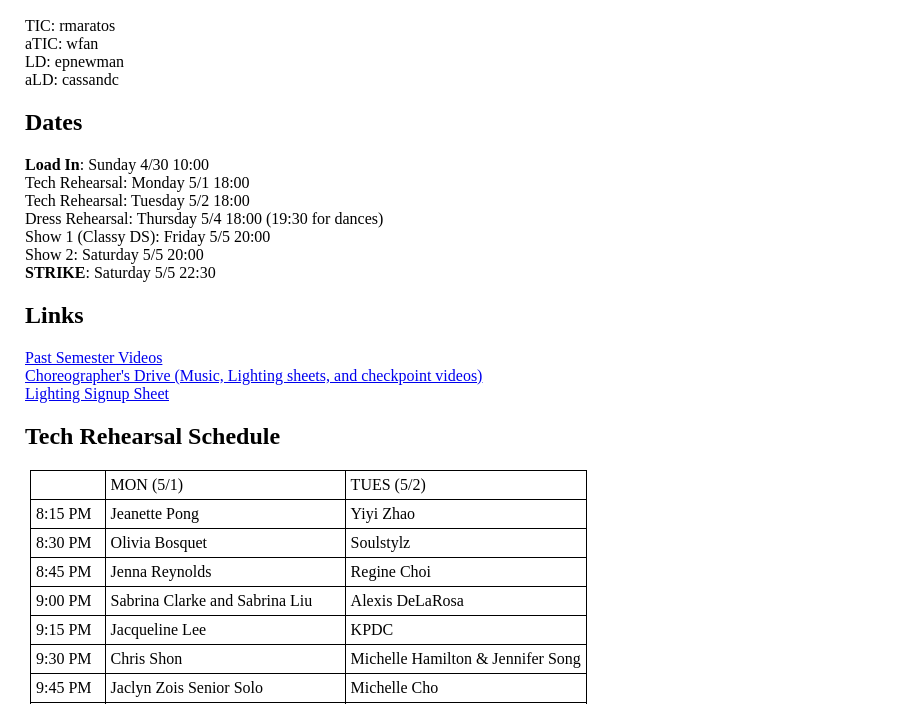
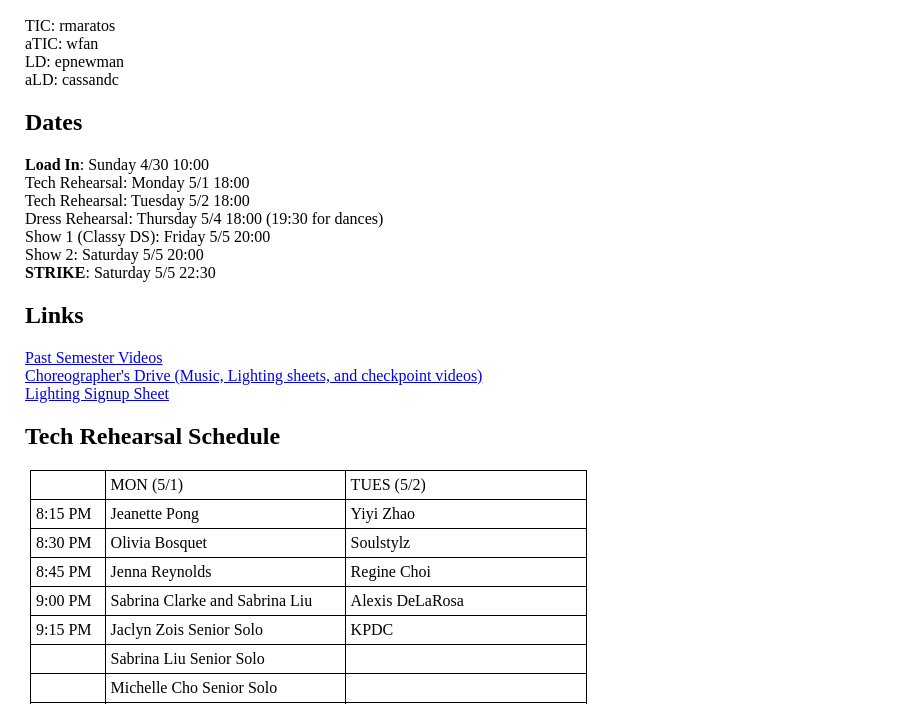
Before and after one commit to ABTech/ds, a plain HTML site: page index.html in a window 1280 px wide. Shown: the part 96-800 px from the top of the page, without its empty margins (0-916 px from the left). Drawn offline with Linux system fonts and the light colour scheme.

Commit message:
Update index.html

```diff
--- a/index.html
+++ b/index.html
@@ -46,11 +46,11 @@ Show 2:          Saturday 5/5 20:00 <br>
  <tr><td>8:30 PM</td><td>Olivia Bosquet</td><td>Soulstylz</td></tr>
  <tr><td>8:45 PM</td><td>Jenna Reynolds</td><td>Regine Choi</td></tr>
  <tr><td>9:00 PM</td><td>Sabrina Clarke and Sabrina Liu</td><td>Alexis DeLaRosa</td></tr>
- <tr><td>9:15 PM</td><td>Jacqueline Lee</td><td>KPDC</td></tr>
+ <tr><td>9:15 PM</td><td>Jaclyn Zois Senior Solo</td><td>KPDC</td></tr>
+  <tr><td>&nbsp;</td><td>Sabrina Liu Senior Solo</td><td>&nbsp;</td></tr>
+ <tr><td>&nbsp;</td><td>Michelle Cho Senior Solo</td><td>&nbsp;</td></tr>
  <tr><td>9:30 PM</td><td>Chris Shon</td><td>Michelle Hamilton & Jennifer Song</td></tr>
- <tr><td>9:45 PM</td><td>Jaclyn Zois Senior Solo</td><td>Michelle Cho</td></tr>
- <tr><td>&nbsp;</td><td>Sabrina Liu Senior Solo</td><td>&nbsp;</td></tr>
- <tr><td>&nbsp;</td><td>Michelle Cho Senior Solo</td><td>&nbsp;</td></tr>
+ <tr><td>9:45 PM</td><td><b>Jacqueline Lee</b> </td><td>Michelle Cho</td></tr>
  <tr><td>10:00 PM</td><td>Katherine Wang</td><td>Infra</td></tr>
  <tr><td>10:15 PM</td><td>Michaelina McGee</td><td>Sang Xu</td></tr>
  <tr><td>10:30 PM</td><td>Sabrina Liu</td><td>CMU Bhangra</td></tr>
```
